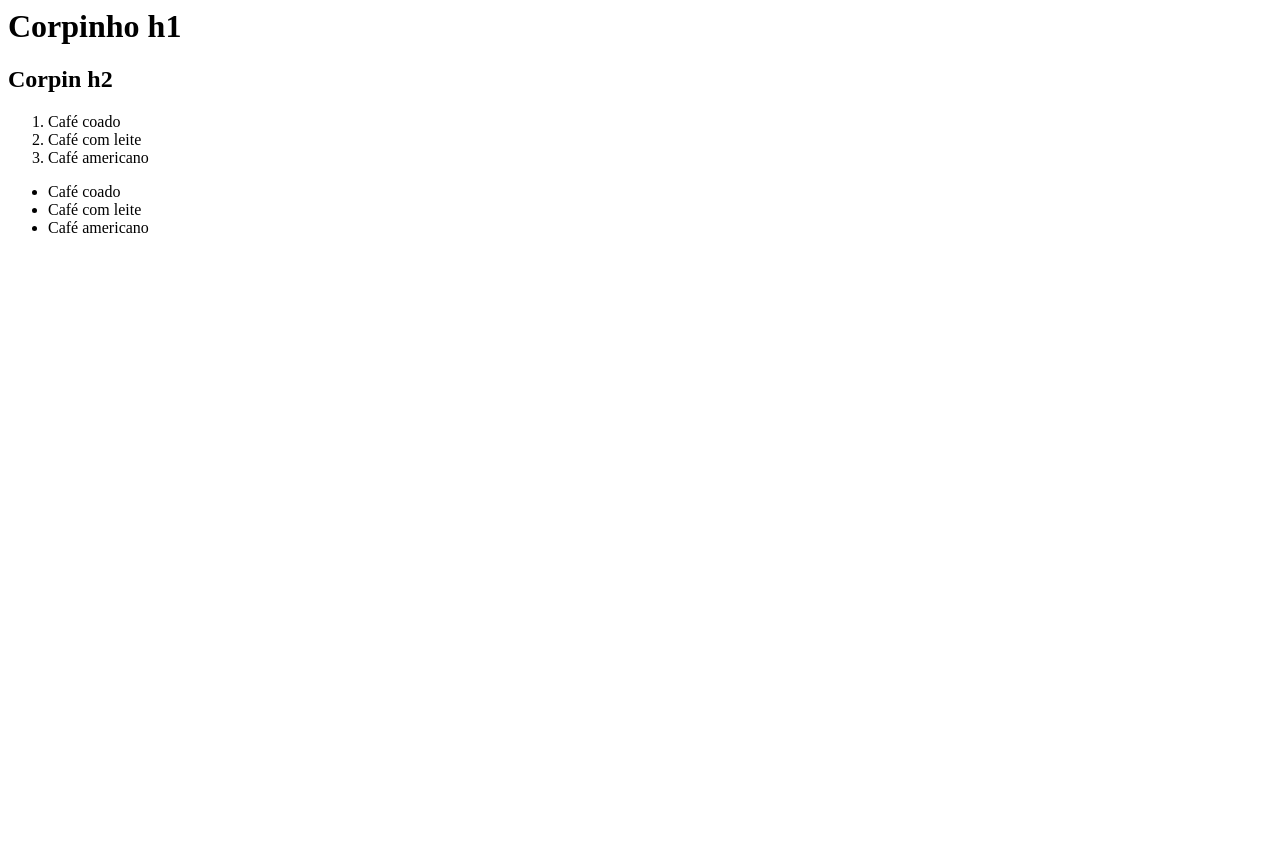
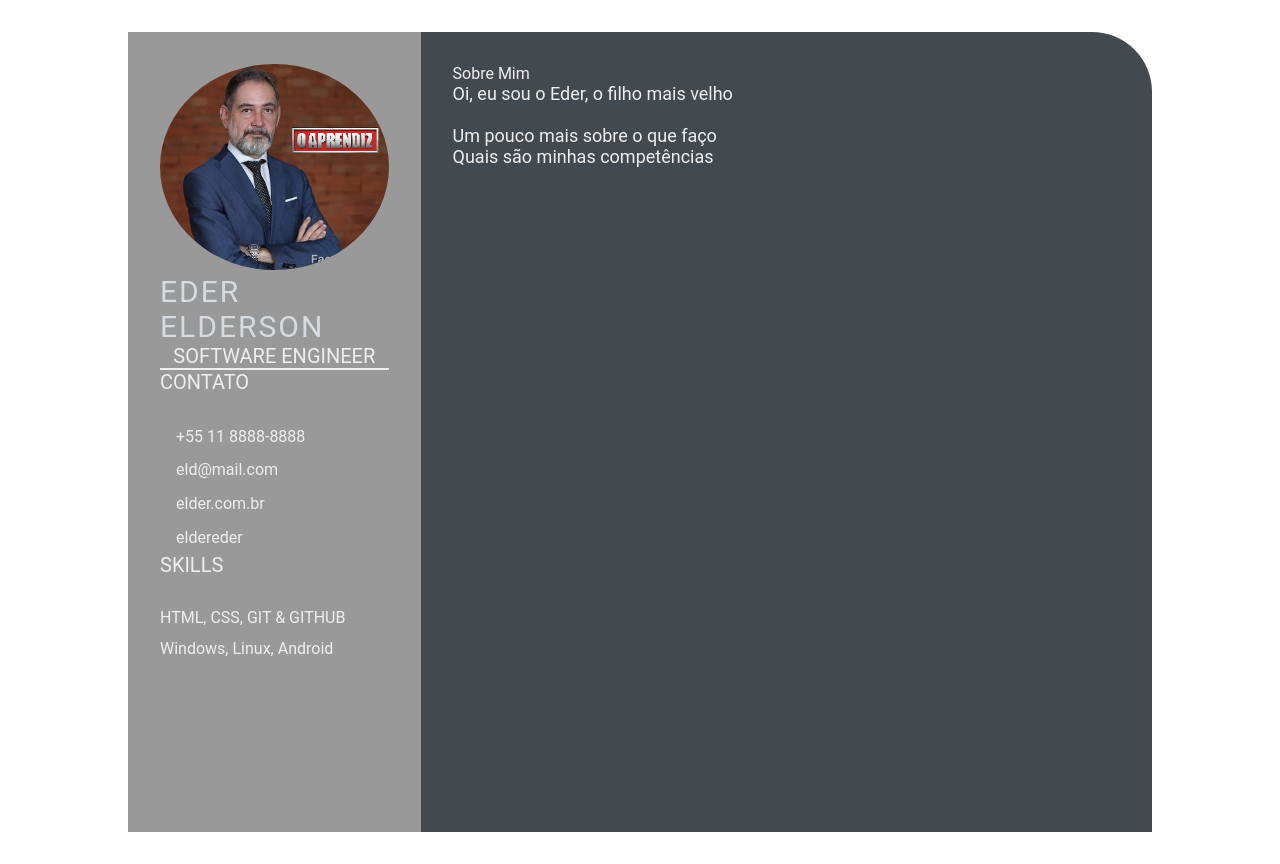
Before and after one commit to lafortunelapine/devweekgit.github.io, a plain HTML site: page index.html in a window 1280 px wide. Before the commit the page ends 800 px from the top, so only its background shows below. Drawn offline with Linux system fonts and the light colour scheme.

Commit message:
feature: add style.css

```diff
--- a/index.html
+++ b/index.html
@@ -1,21 +1,55 @@
-<html>
-    <head>
-        <title>
-                Cabeçalho
-        </title>
-    </head>
-    <body>
-        <h1>Corpinho h1</h1>
-        <h2>Corpin h2</h2>
-    </body>
-    <ol>
-        <li>Café coado</li>
-        <li>Café com leite</li>
-        <li>Café americano</li>
-    </ol>
-    <ul>
-        <li>Café coado</li>
-        <li>Café com leite</li>
-        <li>Café americano</li>
-    </ul>
+<!DOCTYPE html>
+<html lang="en">
+<head>
+    <meta charset="UTF-8">
+    <meta http-equiv="X-UA-Compatible" content="IE=edge">
+    <meta name="viewport" content="width=device-width, initial-scale=1.0">
+
+    <title>Eder Elderson CV</title>
+
+    <link rel="stylesheet" href="style.css">
+
+</head>
+<body>
+    <main class="resume-contents">
+        <section class="left-section">
+            <div class="left-section-contents">
+                <div class="profile">
+                    <img class="profile-image" src="img/eder-velho-rico.png" alt="Perrrfil Imagem">
+                    <p class="name">Eder Elderson </p>
+                    <p class="profession">Software Engineer</p>
+                </div>
+                <div class="contact-info">
+                    <p class="left-title">CONTATO</p>
+                    <ul>
+                        <li><i class="fa fa-phone"></i>+55 11 8888-8888</li>
+                        <li><i class="fa fa-envelope"></i>eld@mail.com</li>
+                        <li><i class="fa fa-globe"></i>elder.com.br</li>
+                        <li><i class="fa fa-github"></i>eldereder</li>
+                    </ul>
+                </div>
+                <div class="skills">
+                    <p class="left-title">SKILLS</p>
+                    <ul>
+                        <li><p> HTML, CSS, GIT & GITHUB</p></li>
+                        <li><p> Windows, Linux, Android</p></li>
+                    </ul>
+                </div>
+            </div>
+        </section>
+
+        <section class="right-section">
+            <div class="right-section-contents">
+                <div class="gap">
+                    <div class="right-title">Sobre Mim</div>
+                    <p class="about-me-contents">
+                        Oi, eu sou o Eder, o filho mais velho<br>
+                        <br> Um pouco mais sobre o que faço
+                        <br> Quais são minhas competências
+                    </p>
+                </div>
+            </div>
+        </section>
+    </main>
+</body>
 </html>
--- /dev/null
+++ b/style.css
@@ -0,0 +1,104 @@
+* {
+    margin: 0;
+    padding: 0;
+    box-sizing: border-box;
+    list-style: none;
+    font-family: 'Roboto', sans-serif;
+}
+
+.resume-contents {
+    min-height: 100vh;
+    width: 80%;
+    margin: 2rem auto;
+    display: grid;
+    grid-template-columns: repeat(7, 1fr);
+}
+
+.left-section {
+    grid-column: span 2;
+    height: 100%;
+    background-color: #999999;
+}
+
+.right-section {
+    grid-column: span 5;
+    height: 100%;
+    background-color: #424a50;
+    border-radius: 0px 60px 0px 0px;
+}
+
+.left-section-contents{
+    padding: 2rem 2rem;
+}
+
+.profile {
+    width: 100%;
+    border-bottom: 2px solid #eeeeee;
+}
+
+.profile .profile-image {
+    width: 100%;
+    border-radius: 100%;
+
+}
+
+.name {
+    color: #D6DBDF;
+    font-size: 30px;
+    letter-spacing: 2px;
+    text-transform: uppercase;
+}
+
+.profession {
+    color: #eeeeee;
+    font-size: 20px;
+    text-transform: uppercase;
+    text-align: center;
+}
+
+/* .contact-info { border-bottom: 2px solid #1B2631; } */
+.left-title {
+    color: #eeeeee;
+    font-size: 20px;
+}
+
+.contact-info ul {
+    padding-top: 1.5rem;
+}
+
+.contact-info ul li,
+.references ul li {
+    padding: .4rem 0;
+    color: #eeeeee;
+}
+
+.contact-info ul li i,
+.references ul li i {
+    padding-right: 1rem;
+    font-size: 18px;
+    color: #eeeeee;
+}
+
+.skills ul {
+    padding-top: 1.5rem;
+}
+.skills ul li p {
+    padding: .4rem 0;
+    color: #eeeeee;
+}
+
+.right-section-contents {
+    padding: 2rem 2rem;
+}
+
+.right-title {
+    color: #eeeeee;
+}
+
+.gap {
+    padding-bottom: 2rem;
+}
+.about-me-contents {
+    font-size: 18px;
+    color: #eeeeee;
+}
```
Also changed, not shown: img/eder-velho-rico.png (added), img/music beet.jpg (added).
